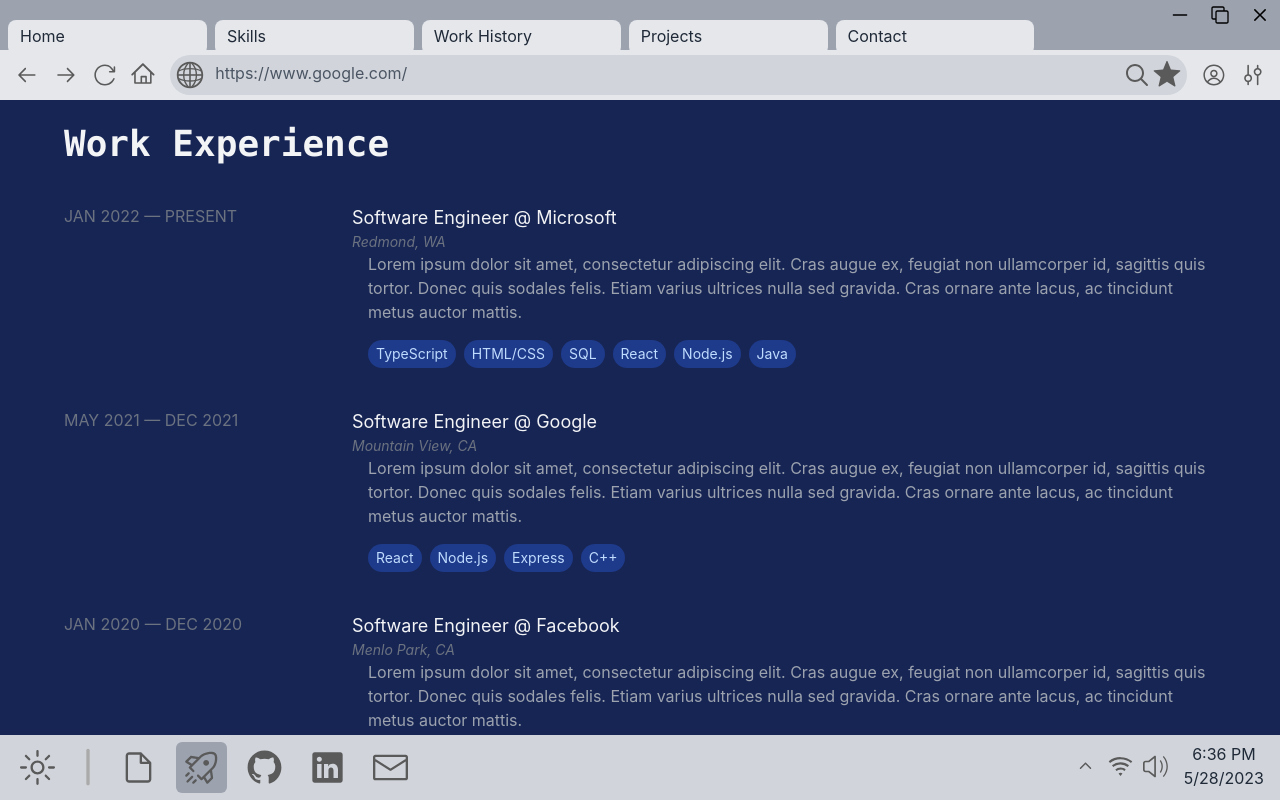
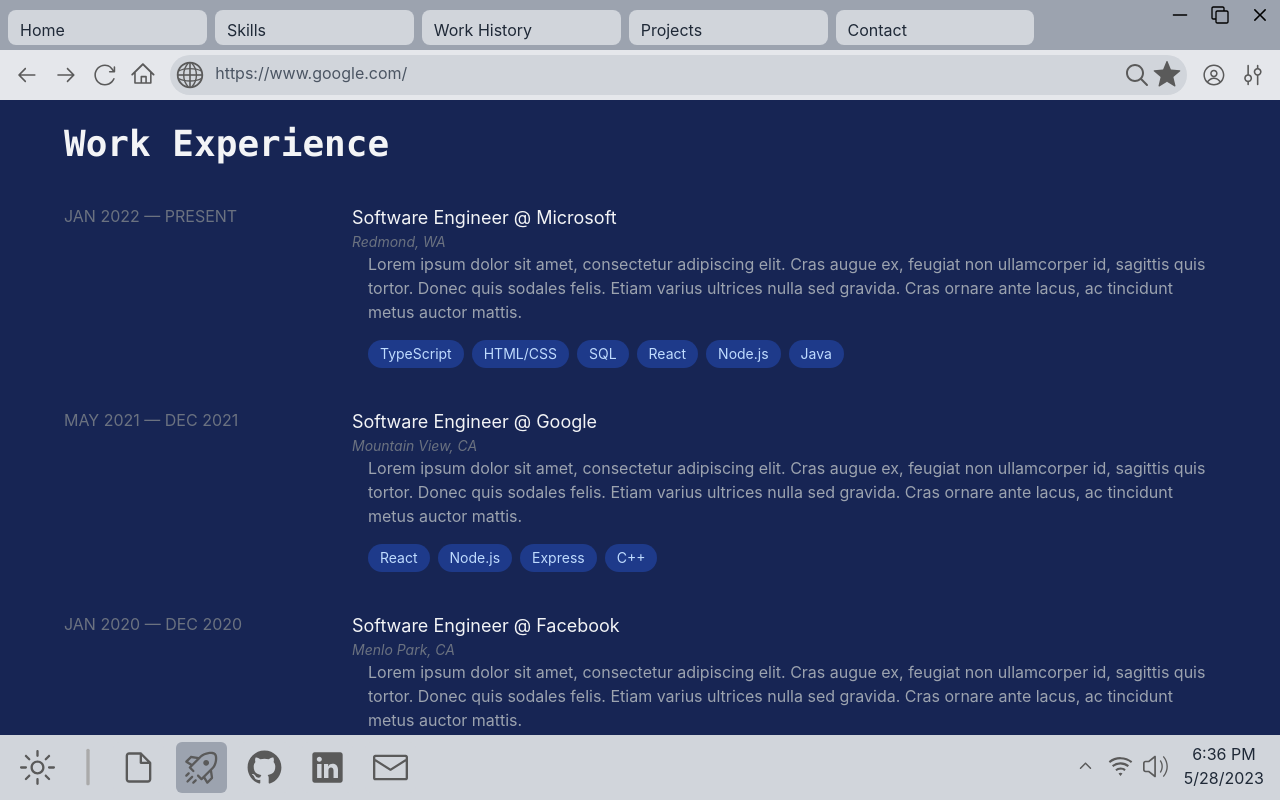
Before and after one commit to dragomagol/dragomagol.github.io, a React (Create React App) app: page / in a window 1280 px wide. Shown: the top 800 px of the page. Built offline with nearby package versions, Linux system fonts and the light colour scheme.

Commit message:
Tab bar buttons

```diff
--- a/src/components/HistoryTab.js
+++ b/src/components/HistoryTab.js
@@ -96,7 +96,7 @@
 						</div>
 						<div className="flex flex-row ml-4">
 							{ job.technologies.map((tech) => (
-								<div className="rounded-full text-sm mt-4 mr-2 py-1 px-2 bg-blue-900 text-blue-200">
+								<div className="rounded-full text-sm mt-4 mr-2 py-1 px-3 bg-blue-900 text-blue-200">
 									{tech}
 								</div>
 							)) }
--- a/src/components/TabBar.js
+++ b/src/components/TabBar.js
@@ -28,11 +28,11 @@
 				</div>
 				<div className="flex flex-row">
 				{ tabs.map((tab) => (
-					<div className="rounded-lg mt-[20px] ml-2 h-[35px] w-[17%] text-gray-800 bg-gray-200 hover:bg-gray-300">
+					<button className="rounded-lg mt-[10px] ml-2 h-[35px] w-[17%] text-gray-800 bg-gray-300 hover:bg-gray-200">
 						<div className="text-left mt-1 ml-3">
 							{tab}
 						</div>
-					</div>
+					</button>
 				))}
 				</div>
 			</div>
```
